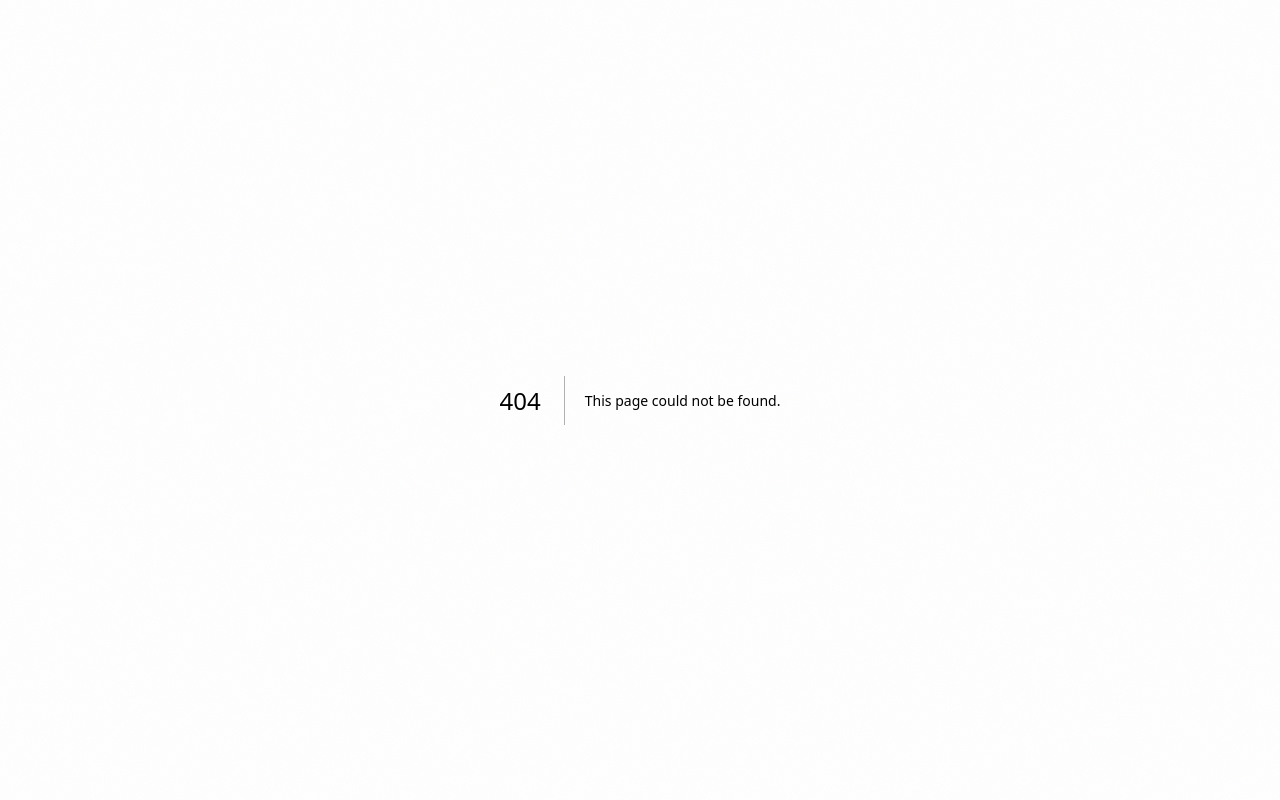
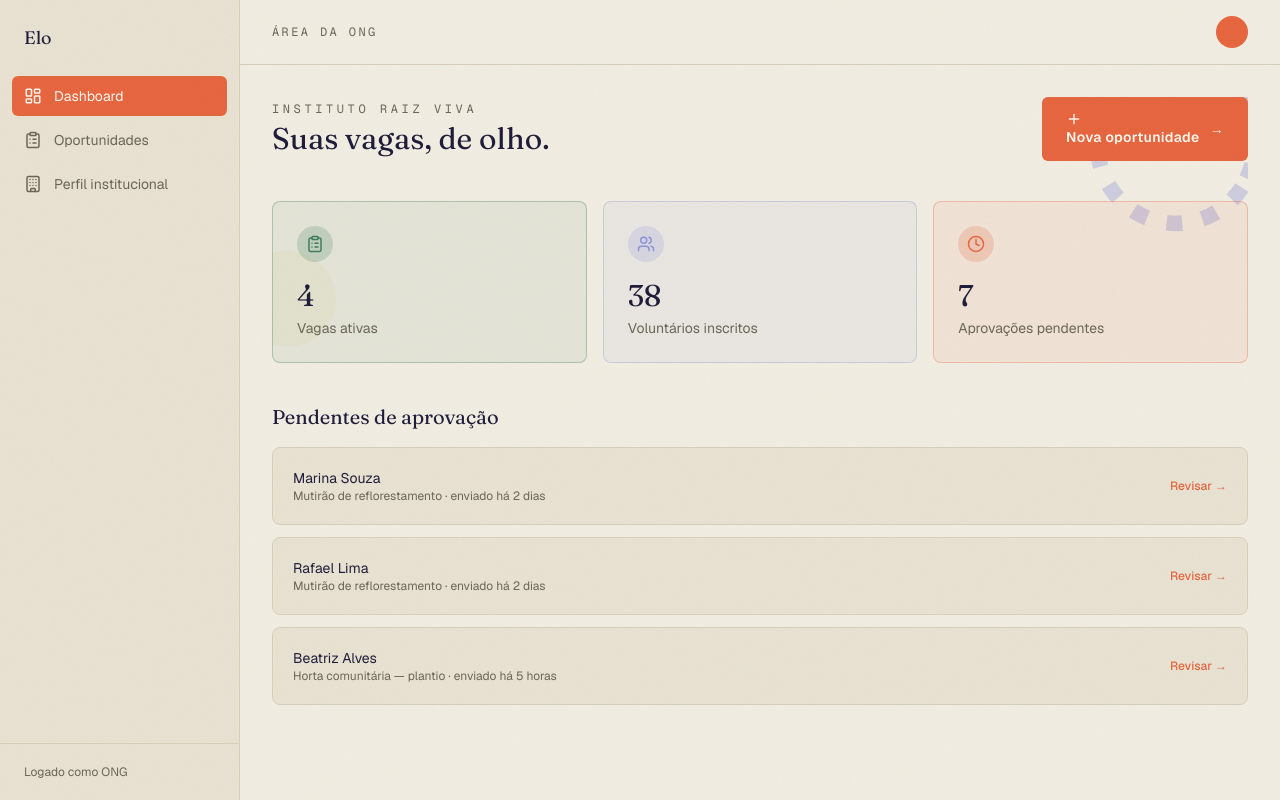
Before and after one commit to nunoguerra1/elo, a Next.js app in the folder apps/web/: page /ong/dashboard in a window 1280 px wide. Before the commit this address had no page. Built offline with nearby package versions, Linux system fonts and the light colour scheme.

Commit message:
feat: add ONG dashboard and opportunities list

```diff
--- /dev/null
+++ b/apps/web/src/app/ong/dashboard/page.tsx
@@ -0,0 +1,86 @@
+import Link from "next/link";
+import { Button } from "@/components/ui/Button";
+import { RevealGroup, RevealItem } from "@/components/motion/RevealGroup";
+import { DashboardAccents } from "@/components/art/DashboardAccents";
+import { ClipboardList, Users, Clock, Plus } from "lucide-react";
+
+const stats = [
+    { label: "Vagas ativas", value: 4, icon: ClipboardList, color: "#3f7d5c" },
+    { label: "Voluntários inscritos", value: 38, icon: Users, color: "#8e93d9" },
+    { label: "Aprovações pendentes", value: 7, icon: Clock, color: "#e6663f" },
+];
+
+const pendingApprovals = [
+    { name: "Marina Souza", opportunity: "Mutirão de reflorestamento", submittedAt: "há 2 dias" },
+    { name: "Rafael Lima", opportunity: "Mutirão de reflorestamento", submittedAt: "há 2 dias" },
+    { name: "Beatriz Alves", opportunity: "Horta comunitária — plantio", submittedAt: "há 5 horas" },
+];
+
+export default function OngDashboardPage() {
+    return (
+        <div className="relative flex flex-col gap-10">
+            <DashboardAccents />
+
+            <div className="relative flex flex-col gap-4 sm:flex-row sm:items-center sm:justify-between">
+                <div>
+                    <p className="mb-1 font-mono text-xs tracking-[0.3em] text-muted">INSTITUTO RAIZ VIVA</p>
+                    <h1 className="text-3xl text-foreground" style={{ fontFamily: "var(--font-voice)" }}>
+                        Suas vagas, de olho.
+                    </h1>
+                </div>
+                <Button variant="primary" href="/ong/oportunidades/nova">
+                    <Plus size={16} /> Nova oportunidade
+                </Button>
+            </div>
+
+            <RevealGroup className="relative grid grid-cols-1 gap-4 sm:grid-cols-3">
+                {stats.map((stat) => {
+                    const Icon = stat.icon;
+                    return (
+                        <RevealItem key={stat.label}>
+                            <div
+                                className="h-full rounded-lg border p-6 transition-transform duration-300 hover:-translate-y-1"
+                                style={{ borderColor: `${stat.color}55`, backgroundColor: `${stat.color}14` }}
+                            >
+                                <div
+                                    className="mb-4 flex h-9 w-9 items-center justify-center rounded-full"
+                                    style={{ backgroundColor: `${stat.color}33` }}
+                                >
+                                    <Icon size={18} color={stat.color} />
+                                </div>
+                                <span className="block text-3xl text-foreground" style={{ fontFamily: "var(--font-voice)" }}>
+                                    {stat.value}
+                                </span>
+                                <p className="mt-1 text-sm text-muted">{stat.label}</p>
+                            </div>
+                        </RevealItem>
+                    );
+                })}
+            </RevealGroup>
+
+            <div className="relative">
+                <h2 className="mb-4 text-xl text-foreground" style={{ fontFamily: "var(--font-voice)" }}>
+                    Pendentes de aprovação
+                </h2>
+                <RevealGroup className="flex flex-col gap-3">
+                    {pendingApprovals.map((item, i) => (
+                        <RevealItem key={i}>
+                            <div className="flex flex-col gap-3 rounded-lg border border-border bg-surface p-5 sm:flex-row sm:items-center sm:justify-between">
+                                <div>
+                                    <h3 className="text-sm text-foreground">{item.name}</h3>
+                                    <p className="text-xs text-muted">{item.opportunity} · enviado {item.submittedAt}</p>
+                                </div>
+                                <Link
+                                    href="/ong/oportunidades/1"
+                                    className="text-xs font-medium text-accent hover:underline"
+                                >
+                                    Revisar →
+                                </Link>
+                            </div>
+                        </RevealItem>
+                    ))}
+                </RevealGroup>
+            </div>
+        </div>
+    );
+}
--- /dev/null
+++ b/apps/web/src/app/ong/layout.tsx
@@ -0,0 +1,9 @@
+import { AppShell } from "@/components/app-shell/AppShell";
+
+export default function OngLayout({ children }: { children: React.ReactNode }) {
+    return (
+        <AppShell role="ong" roleLabel="ÁREA DA ONG" footerLabel="Logado como ONG">
+            {children}
+        </AppShell>
+    );
+}
--- /dev/null
+++ b/apps/web/src/app/ong/oportunidades/page.tsx
@@ -0,0 +1,69 @@
+import Link from "next/link";
+import { Users, Plus } from "lucide-react";
+import { Button } from "@/components/ui/Button";
+import { RevealGroup, RevealItem } from "@/components/motion/RevealGroup";
+import { TracedAccents } from "@/components/art/TracedAccents";
+
+// Estados do ciclo de vida, direto do documento de requisitos (RF06):
+// rascunho → publicada → vagas_esgotadas → em_andamento → concluída → verificada → arquivada
+const STATUS_STYLES = {
+    rascunho: { label: "Rascunho", bg: "#6b675833", text: "#6b6758" },
+    publicada: { label: "Publicada", bg: "#3fa38f22", text: "#3fa38f" },
+    vagas_esgotadas: { label: "Vagas esgotadas", bg: "#e7c94822", text: "#a5822a" },
+    em_andamento: { label: "Em andamento", bg: "#8e93d922", text: "#8e93d9" },
+    concluida: { label: "Concluída", bg: "#e6663f22", text: "#e6663f" },
+} as const;
+
+const OPORTUNIDADES = [
+    { id: "1", title: "Mutirão de reflorestamento", inscritos: 12, vagas: 15, status: "publicada" },
+    { id: "2", title: "Horta comunitária — plantio", inscritos: 10, vagas: 10, status: "vagas_esgotadas" },
+    { id: "3", title: "Feira de troca de roupas", inscritos: 6, vagas: 8, status: "rascunho" },
+    { id: "4", title: "Campanha do agasalho 2025", inscritos: 22, vagas: 22, status: "concluida" },
+] as const;
+
+export default function OngOportunidadesPage() {
+    return (
+        <div className="relative flex flex-col gap-8">
+            <TracedAccents variant="oportunidades" />
+
+            <div className="relative flex flex-col gap-4 sm:flex-row sm:items-center sm:justify-between">
+                <div>
+                    <p className="mb-1 font-mono text-xs tracking-[0.3em] text-muted">SUAS VAGAS</p>
+                    <h1 className="text-3xl text-foreground" style={{ fontFamily: "var(--font-voice)" }}>
+                        Oportunidades
+                    </h1>
+                </div>
+                <Button variant="primary" href="/ong/oportunidades/nova">
+                    <Plus size={16} /> Nova oportunidade
+                </Button>
+            </div>
+
+            <RevealGroup className="flex flex-col gap-3">
+                {OPORTUNIDADES.map((op) => {
+                    const status = STATUS_STYLES[op.status];
+                    return (
+                        <RevealItem key={op.id}>
+                            <Link
+                                href={`/ong/oportunidades/${op.id}`}
+                                className="flex flex-col gap-3 rounded-lg border border-border bg-surface p-5 transition-colors hover:border-accent/40 sm:flex-row sm:items-center sm:justify-between"
+                            >
+                                <div>
+                                    <span
+                                        className="mb-2 inline-block rounded-full px-2.5 py-1 text-[11px] font-medium"
+                                        style={{ backgroundColor: status.bg, color: status.text }}
+                                    >
+                                        {status.label}
+                                    </span>
+                                    <h3 className="text-base text-foreground">{op.title}</h3>
+                                </div>
+                                <div className="flex items-center gap-2 text-xs text-muted">
+                                    <Users size={14} /> {op.inscritos}/{op.vagas} inscritos
+                                </div>
+                            </Link>
+                        </RevealItem>
+                    );
+                })}
+            </RevealGroup>
+        </div>
+    );
+}
```
